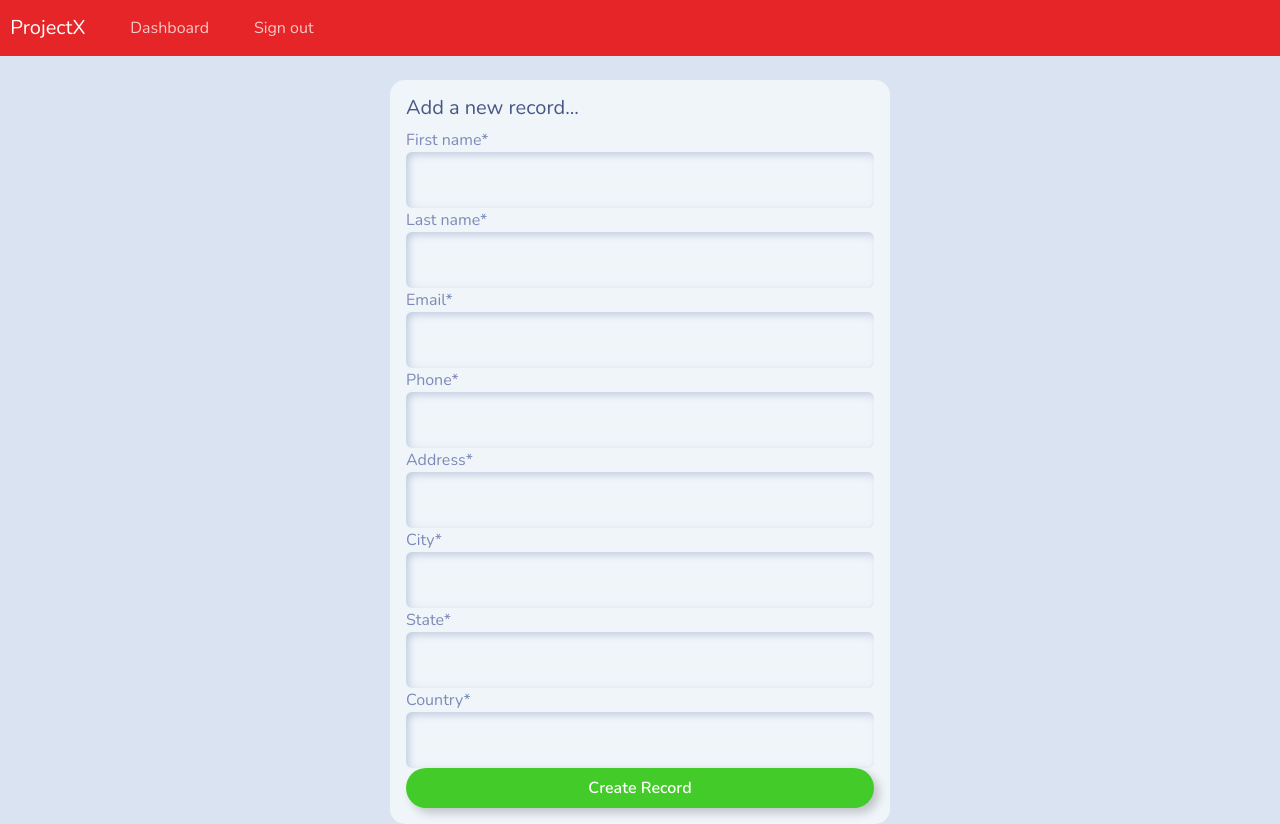
After one commit to samarth-1107/django_crm_application, a Django app: page /create-record in a window 1280 px wide. The commit adds this page. Run offline with Django 4.2, Linux system fonts and the light colour scheme; a user stored in the database is signed in; some libraries are stand-ins or nearby versions.

Commit message:
Create & View records functionality added

```diff
--- a/crm/webapp/forms.py
+++ b/crm/webapp/forms.py
@@ -2,6 +2,7 @@ from django.contrib.auth.forms import UserCreationForm, AuthenticationForm
 from django.contrib.auth.models import User
 from django import forms
 from django.forms.widgets import PasswordInput, TextInput
+from .models import Record
 
 # REGISTER/CREATE USER
 
@@ -15,3 +16,17 @@ class CreateUserForm(UserCreationForm):
 class LoginForm(AuthenticationForm):
     username = forms.CharField(widget=TextInput())
     password = forms.CharField(widget=PasswordInput())
+
+# CREATE RECORD
+
+class CreateRecordForm(forms.ModelForm):
+    class Meta:
+        model=Record
+        fields = ['first_name', 'last_name', 'email', 'phone', 'address', 'city', 'state', 'country']
+
+# UPDATE RECORD
+
+class UpdateRecordForm(forms.ModelForm):
+    class Meta:
+        model=Record
+        fields = ['first_name', 'last_name', 'email', 'phone', 'address', 'city', 'state', 'country']
--- /dev/null
+++ b/crm/webapp/templates/webapp/user/create-record.html
@@ -0,0 +1,17 @@
+{% extends 'webapp/base.html' %}
+{% block title %}Create Record {%endblock%}
+{% load crispy_forms_tags %}
+{% block content %}
+<div class="container bg-light shadow-medium p-3 form-layout">
+    <h5>Add a new record...</h5>
+    <form action="" method="POST" autocomplete="off">
+        {% csrf_token %}
+        {{create_record_form|crispy}}
+
+        <button type="submit" class="btn btn-outline-success w-100 btn-block p-2">
+            Create Record
+        </button>
+
+    </form>
+</div>
+{%endblock%}
--- a/crm/webapp/templates/webapp/user/dashboard.html
+++ b/crm/webapp/templates/webapp/user/dashboard.html
@@ -3,7 +3,7 @@
 {% block content %}
 <h2>Welcome to your dashboard, {{user}}!</h2>
 <hr>
-<a href="{% url 'dashboard' %}" class="btn btn-outline-primary btn-sm">Create a new record</a>
+<a href="{% url 'create-record' %}" class="btn btn-outline-primary btn-sm">Create a new record</a>
 <hr>
 <table class="table table-dark table-striped table-hover">
     <thead>
--- a/crm/webapp/urls.py
+++ b/crm/webapp/urls.py
@@ -6,5 +6,8 @@ urlpatterns = [
     path('register', views.register, name="register"),
     path('login', views.login, name="login"),
     path('logout', views.logout, name="logout"),
+    # CRUD
     path('dashboard', views.dashboard, name="dashboard"),
+    path('create-record', views.create_record, name="create-record"),
+
 ]
--- a/crm/webapp/views.py
+++ b/crm/webapp/views.py
@@ -1,5 +1,5 @@
 from django.shortcuts import render, redirect
-from .forms import CreateUserForm, LoginForm
+from .forms import CreateUserForm, LoginForm, CreateRecordForm, UpdateRecordForm
 from django.contrib.auth.models import auth
 from django.contrib.auth import authenticate
 from django.contrib.auth.decorators import login_required
@@ -17,6 +17,17 @@ def dashboard(request):
     context = {'admin_records':admin_records}
     return render(request,'webapp/user/dashboard.html', context=context)
 
+# CREATE A RECORD
+@login_required(login_url='login')
+def create_record(request):
+    create_record_form = CreateRecordForm()
+    if request.method == "POST":
+        create_record_form = CreateRecordForm(request.POST)
+        if create_record_form.is_valid():
+            create_record_form.save()
+            return redirect("dashboard")
+    context = {'create_record_form':create_record_form}
+    return render (request, 'webapp/user/create-record.html', context=context)
 
 # USER AUTHENTICATION
 def register(request):
```
Also changed, not shown: crm/db.sqlite3.
